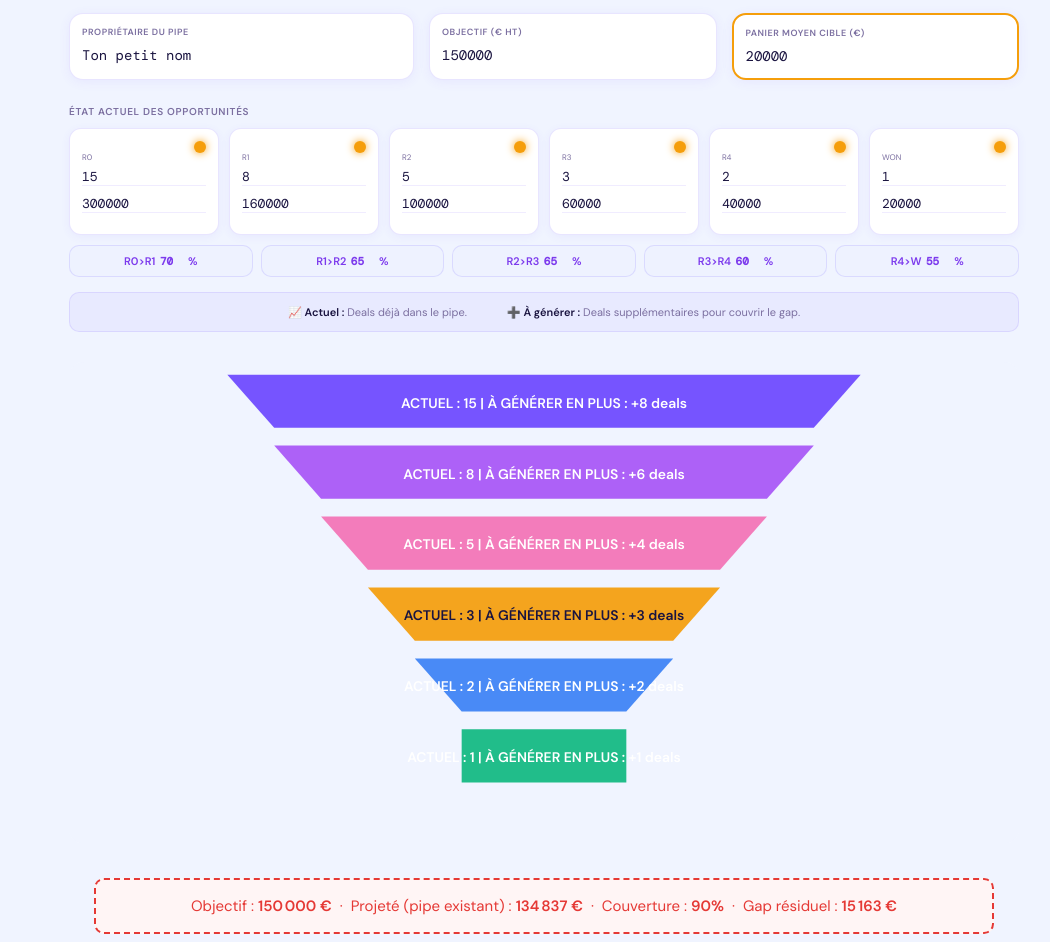
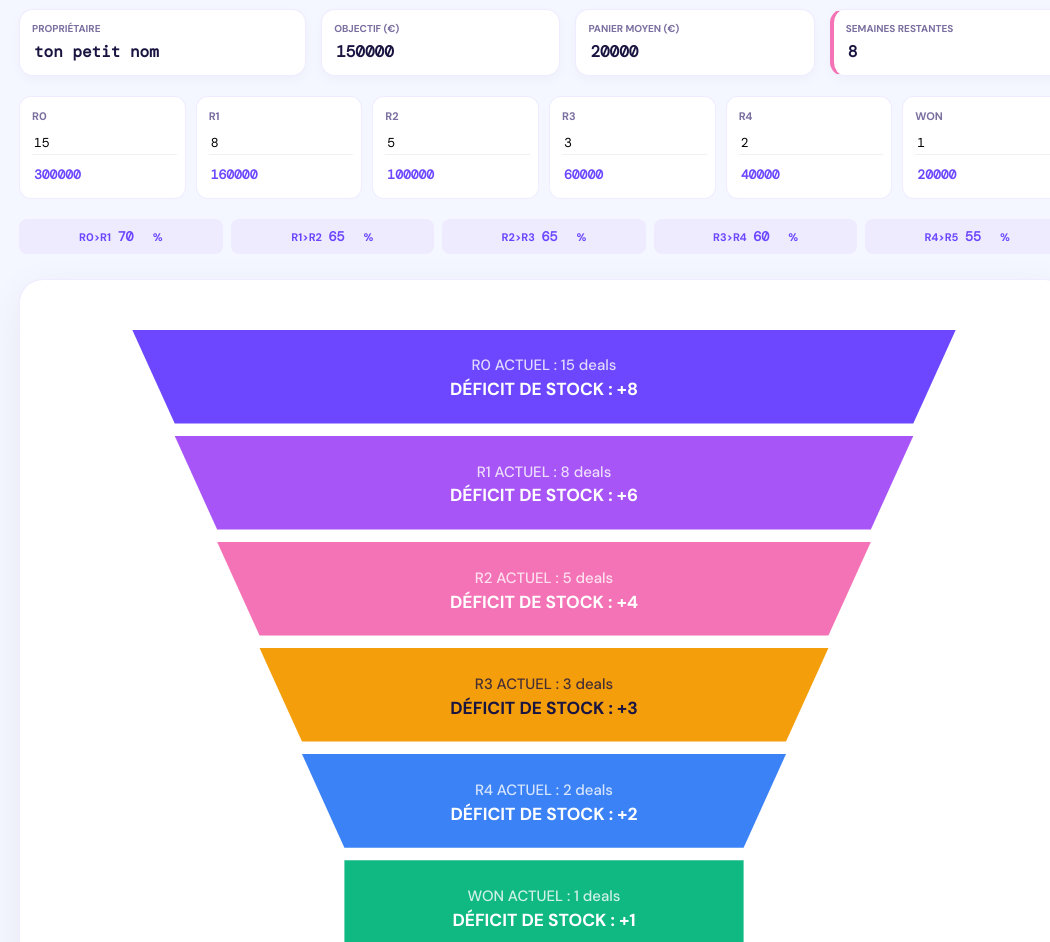
Before and after one commit to jcgascoin/reality-check, a plain HTML site: page index.html in a window 1280 px wide. Shown: the part 96-1038 px from the top of the page, without its empty margins (96-1146 px from the left). Drawn offline with nearby package versions, Linux system fonts and the light colour scheme.

Commit message:
Update index.html

```diff
--- a/index.html
+++ b/index.html
@@ -1,54 +1,46 @@
 <!DOCTYPE html>
 <html lang="fr">
 <head>
-<meta charset="UTF-8"/>
-<meta name="viewport" content="width=device-width, initial-scale=1.0"/>
-<title>The Reality Check — Analyse de Pipe</title>
+    <meta charset="UTF-8">
+    <meta name="viewport" content="width=device-width, initial-scale=1.0">
+    <title>The Reality Check — Pilotage Serein</title>
     <style>
-  @import url('https://fonts.googleapis.com/css2?family=DM+Sans:wght@400;500;600&family=DM+Mono:wght@400;500&display=swap');
-  *, *::before, *::after { box-sizing: border-box; margin: 0; padding: 0; }
+        @import url('https://fonts.googleapis.com/css2?family=DM+Sans:wght@400;500;700&family=DM+Mono&display=swap');
         :root {
-    --bg: #f0f4ff; --surface: #ffffff; --surface2: #eef2ff; --border: rgba(100,80,255,0.15);
-    --text: #1a1440; --muted: #7b6fa0; --accent: #6c47ff; --green: #22a869;
-    --red: #e53935; --amber: #f59e0b; --font: 'DM Sans', sans-serif; --mono: 'DM Mono', monospace;
+            --bg: #f4f7ff; --card: #ffffff; --text: #1a1440; --muted: #7b6fa0;
+            --accent: #6c47ff; --border: rgba(108,71,255,0.1);
         }
-  body { font-family: var(--font); background: var(--bg); color: var(--text); padding: 20px; display: flex; flex-direction: column; align-items: center; }
-  .container { width: 100%; max-width: 950px; }
+        body { font-family: 'DM Sans', sans-serif; background: var(--bg); color: var(--text); padding: 30px 15px; display: flex; flex-direction: column; align-items: center; }
+        .container { width: 100%; max-width: 1050px; }
+        header { text-align: center; margin-bottom: 25px; }
+        header h1 { font-size: 32px; margin: 0; background: linear-gradient(135deg, #6c47ff, #f472b6, #f59e0b); -webkit-background-clip: text; -webkit-text-fill-color: transparent; }
 
-  header { text-align: center; margin-bottom: 30px; }
-  header h1 { font-size: 28px; font-weight: 700; letter-spacing: -0.02em; background: linear-gradient(135deg, #6c47ff, #f472b6, #f59e0b); -webkit-background-clip: text; -webkit-text-fill-color: transparent; }
+        .top-grid { display: grid; grid-template-columns: 1.2fr 1fr 1fr 1fr; gap: 15px; margin-bottom: 20px; }
+        .input-card { background: var(--card); border: 1px solid var(--border); border-radius: 14px; padding: 12px; box-shadow: 0 4px 12px rgba(0,0,0,0.03); }
+        .input-card label { display: block; font-size: 10px; color: var(--muted); font-weight: 700; text-transform: uppercase; margin-bottom: 5px; }
+        .input-card input { width: 100%; border: none; font-family: 'DM Mono'; font-size: 16px; outline: none; color: var(--text); font-weight: 600; }
 
-  .top-grid { display: grid; grid-template-columns: 1.2fr 1fr 1fr; gap: 15px; margin-bottom: 15px; }
-  .input-card { background: var(--surface); border: 1.5px solid var(--border); border-radius: 14px; padding: 12px; box-shadow: 0 2px 12px rgba(108,71,255,0.07); }
-  .input-card label { display: block; font-size: 9px; color: var(--muted); margin-bottom: 6px; font-weight: 700; text-transform: uppercase; letter-spacing: 0.06em; }
-  .input-card input { width: 100%; background: transparent; border: none; font-family: var(--mono); font-size: 14px; color: var(--text); outline: none; }
+        .pipe-grid { display: grid; grid-template-columns: repeat(6, 1fr); gap: 10px; margin-bottom: 20px; }
+        .pipe-card { background: var(--card); border: 1px solid var(--border); border-radius: 12px; padding: 12px; position: relative; }
+        .pipe-card label { font-size: 11px; font-weight: 800; color: var(--muted); display: block; margin-bottom: 8px; }
+        .pipe-card input { width: 100%; border: none; border-bottom: 1px solid #f0f0f0; font-family: 'DM Mono'; font-size: 13px; outline: none; margin-bottom: 8px; padding-bottom: 3px; }
+        .pipe-card input:last-child { margin-bottom: 0; border-bottom: none; font-weight: 700; color: var(--accent); }
 
-  .pipe-grid { display: grid; grid-template-columns: repeat(6, 1fr); gap: 10px; margin-top: 10px; }
-  .pipe-card { background: var(--surface); border: 1.5px solid var(--border); border-radius: 12px; padding: 15px 12px; position: relative; box-shadow: 0 2px 10px rgba(108,71,255,0.06); }
-  .pipe-card input { width: 100%; background: transparent; border: none; font-family: var(--mono); font-size: 13px; color: var(--text); outline: none; margin-bottom: 6px; border-bottom: 1px solid rgba(108,71,255,0.1); }
+        .rates-row { display: grid; grid-template-columns: repeat(5, 1fr); gap: 8px; margin-bottom: 25px; }
+        .rate-card { background: #eeebff; border-radius: 8px; padding: 8px; text-align: center; font-size: 11px; color: var(--accent); font-weight: 700; }
+        .rate-card input { background: transparent; border: none; font-family: 'DM Mono'; width: 35px; text-align: center; color: var(--accent); font-weight: 700; outline: none; }
 
-  .status-dot { position: absolute; top: 12px; right: 12px; width: 12px; height: 12px; border-radius: 50%; }
+        .tunnel-container { background: #fff; border-radius: 24px; padding: 25px; box-shadow: 0 10px 40px rgba(0,0,0,0.06); border: 1px solid var(--border); margin-bottom: 20px; }
+        svg { width: 100%; height: auto; display: block; }
 
-  .rates-row { display: grid; grid-template-columns: repeat(5, 1fr); gap: 8px; margin-top: 10px; }
-  .rate-card { background: var(--surface2); border: 1.5px solid var(--border); border-radius: 10px; padding: 8px; text-align: center; font-size: 11px; color: #7c3aed; font-weight: 600; }
-  .rate-card input { background: transparent; border: none; font-family: var(--mono); font-size: 11px; color: #7c3aed; width: 30px; text-align: right; outline: none; font-weight: 600; }
-
-  .legend-box { margin-top: 15px; padding: 12px; background: rgba(108,71,255,0.05); border-radius: 10px; font-size: 11px; color: var(--muted); display: flex; justify-content: center; gap: 40px; border: 1px solid rgba(108,71,255,0.12); }
-  .legend-item b { color: var(--text); font-weight: 700; }
-
-  .tunnel-wrap { margin-top: 30px; width: 100%; }
-
-  .summary-line { margin: 30px auto 20px; width: 100%; max-width: 900px; border: 2px dashed var(--muted); border-radius: 10px; padding: 16px; text-align: center; font-size: 15px; background: var(--surface); }
-  .summary-line.danger { border-color: var(--red); color: var(--red); background: #fff5f5; }
-  .summary-line.success { border-color: var(--green); color: #166534; background: #f0fdf4; }
-
-  .gap-box { border-radius: 18px; padding: 30px; text-align: center; background: var(--surface); border: 1.5px solid var(--border); box-shadow: 0 4px 20px rgba(108,71,255,0.08); }
-  .gap-box.danger { border-top: 5px solid var(--red); }
-  .gap-box.ok { border-top: 5px solid var(--green); }
-  .action-title { font-size: 13px; text-transform: uppercase; color: var(--muted); margin-bottom: 8px; letter-spacing: 0.08em; font-weight: 700; }
-  .main-val { font-size: 26px; font-weight: 700; margin-bottom: 20px; }
-  .action-text { font-size: 15px; color: var(--text); line-height: 1.6; max-width: 650px; margin: 0 auto; padding-top: 20px; border-top: 1px solid rgba(108,71,255,0.1); }
-  .highlight { color: #fff; font-weight: 700; background: linear-gradient(135deg, #6c47ff, #a78bfa); padding: 2px 10px; border-radius: 6px; }
+        .prospecting-engine {
+            background: #1a1440; color: #fff; border-radius: 20px; padding: 25px; display: grid; grid-template-columns: 1fr 2fr; gap: 30px; align-items: center;
+        }
+        .engine-stat { text-align: center; border-right: 1px solid rgba(255,255,255,0.1); padding-right: 20px; }
+        .engine-stat h2 { font-size: 48px; margin: 0; color: #10b981; } /* Passage au vert pour déstresser */
+        .engine-stat p { font-size: 11px; color: #a5a1ff; text-transform: uppercase; letter-spacing: 1px; margin-top: 5px; }
+        .engine-details { font-size: 15px; line-height: 1.6; }
+        .engine-details b { color: #f472b6; }
     </style>
 </head>
 <body>
@@ -56,156 +48,118 @@
 <div class="container">
     <header>
         <h1>The Reality Check</h1>
-    <p style="color: var(--muted); font-size: 13px; margin-top: 5px;">Quelle est la solidité de ton pipe ? Analyse et plan d'action.</p>
     </header>
 
     <div class="top-grid">
-    <div class="input-card"><label>Propriétaire du pipe</label><input type="text" id="name" value="Ton petit nom" oninput="draw()"/></div>
-    <div class="input-card"><label>Objectif (€ HT)</label><input type="number" id="obj" value="150000" oninput="draw()"/></div>
-    <div class="input-card" style="border-color: #f59e0b; border-width: 2px;"><label>Panier Moyen Cible (€)</label><input type="number" id="ref_aov" value="20000" oninput="draw()"/></div>
+        <div class="input-card"><label>Propriétaire</label><input type="text" id="name" value="ton petit nom"></div>
+        <div class="input-card"><label>Objectif (€)</label><input type="number" id="obj" value="150000"></div>
+        <div class="input-card"><label>Panier Moyen (€)</label><input type="number" id="aov" value="20000"></div>
+        <div class="input-card" style="border-left: 4px solid #f472b6;"><label>Semaines restantes</label><input type="number" id="weeks" value="8"></div>
     </div>
 
-  <div style="font-size: 10px; color: var(--muted); text-transform: uppercase; margin: 25px 0 10px; font-weight: 700; letter-spacing: 0.07em;">État actuel des opportunités</div>
-  <div class="pipe-grid">
-    <div class="pipe-card"><div id="dot0" class="status-dot"></div><label style="font-size:8px; color:var(--muted)">R0 </label><input type="number" id="n0" value="15" oninput="draw()"/><input type="number" id="v0" value="300000" oninput="draw()"/></div>
-    <div class="pipe-card"><div id="dot1" class="status-dot"></div><label style="font-size:8px; color:var(--muted)">R1 </label><input type="number" id="n1" value="8" oninput="draw()"/><input type="number" id="v1" value="160000" oninput="draw()"/></div>
-    <div class="pipe-card"><div id="dot2" class="status-dot"></div><label style="font-size:8px; color:var(--muted)">R2 </label><input type="number" id="n2" value="5" oninput="draw()"/><input type="number" id="v2" value="100000" oninput="draw()"/></div>
-    <div class="pipe-card"><div id="dot3" class="status-dot"></div><label style="font-size:8px; color:var(--muted)">R3 </label><input type="number" id="n3" value="3" oninput="draw()"/><input type="number" id="v3" value="60000" oninput="draw()"/></div>
-    <div class="pipe-card"><div id="dot4" class="status-dot"></div><label style="font-size:8px; color:var(--muted)">R4 </label><input type="number" id="n4" value="2" oninput="draw()"/><input type="number" id="v4" value="40000" oninput="draw()"/></div>
-    <div class="pipe-card"><div id="dotW" class="status-dot"></div><label style="font-size:8px; color:var(--muted)">WON </label><input type="number" id="nW" value="1" oninput="draw()"/><input type="number" id="vW" value="20000" oninput="draw()"/></div>
+    <div class="pipe-grid" id="pipe-inputs"></div>
+    <div class="rates-row" id="rates-inputs"></div>
+
+    <div class="tunnel-container">
+        <svg id="svg-tunnel" viewBox="0 0 800 550"></svg>
     </div>
 
-  <div class="rates-row">
-    <div class="rate-card">R0>R1 <input type="number" id="r01" value="70" oninput="draw()"/>%</div>
-    <div class="rate-card">R1>R2 <input type="number" id="r12" value="65" oninput="draw()"/>%</div>
-    <div class="rate-card">R2>R3 <input type="number" id="r23" value="65" oninput="draw()"/>%</div>
-    <div class="rate-card">R3>R4 <input type="number" id="r34" value="60" oninput="draw()"/>%</div>
-    <div class="rate-card">R4>W <input type="number" id="r4w" value="55" oninput="draw()"/>%</div>
+    <div class="prospecting-engine" id="engine-box">
+        <div class="engine-stat">
+            <h2 id="r0-weekly">0</h2>
+            <p>R0 suggérés / Semaine</p>
         </div>
-
-  <div class="legend-box">
-    <div class="legend-item">📈 <b>Actuel :</b> Deals déjà dans le pipe.</div>
-    <div class="legend-item">➕ <b>À générer :</b> Deals supplémentaires pour couvrir le gap.</div>
+        <div class="engine-details" id="engine-text">
+            On fait le point ? Ton pipe actuel est une excellente base. Pour sécuriser l'objectif avec un matelas confortable, voici la trajectoire idéale...
         </div>
-
-  <div class="tunnel-wrap">
-    <svg id="svg" viewBox="0 0 750 380" xmlns="http://www.w3.org/2000/svg"></svg>
-  </div>
-
-  <div id="summary-line" class="summary-line"></div>
-
-  <div id="gap-box" class="gap-box">
-    <div class="action-title">Diagnostic & Plan d'action</div>
-    <div id="gap-main" class="main-val"></div>
-    <div id="gap-sub" class="action-text"></div>
     </div>
 </div>
 
 <script>
-function v(id) { return parseFloat(document.getElementById(id).value) || 0; }
-function fmt(n) { return Math.round(n).toLocaleString('fr-FR') + ' €'; }
+    const stageMeta = [
+        { label: 'R0', color: '#6c47ff', txt: '#fff' },
+        { label: 'R1', color: '#a855f7', txt: '#fff' },
+        { label: 'R2', color: '#f472b6', txt: '#fff' },
+        { label: 'R3', color: '#f59e0b', txt: '#1a1440' },
+        { label: 'R4', color: '#3b82f6', txt: '#fff' },
+        { label: 'WON', color: '#10b981', txt: '#fff' }
+    ];
 
-function draw() {
-  const name = document.getElementById('name').value;
-  const obj = v('obj'), refAov = v('ref_aov');
-  const t = [v('r01')/100, v('r12')/100, v('r23')/100, v('r34')/100, v('r4w')/100];
-  const nums = [v('n0'), v('n1'), v('n2'), v('n3'), v('n4'), v('nW')];
-  const vals = [v('v0'), v('v1'), v('v2'), v('v3'), v('v4'), v('vW')];
+    const initData = [ [15, 300000], [8, 160000], [5, 100000], [3, 60000], [2, 40000], [1, 20000] ];
+    const defaultRates = [70, 65, 65, 60, 55];
 
-  // Probabilité cumulée d'atteindre WON depuis chaque stage
-  const p = [
-    t[0]*t[1]*t[2]*t[3]*t[4],
-    t[1]*t[2]*t[3]*t[4],
-    t[2]*t[3]*t[4],
-    t[3]*t[4],
-    t[4],
+    const pipeGrid = document.getElementById('pipe-inputs');
+    stageMeta.forEach((s, i) => {
+        pipeGrid.innerHTML += `
+            <div class="pipe-card">
+                <label>${s.label}</label>
+                <input type="number" id="vol-${i}" value="${initData[i][0]}" class="trigger">
+                <input type="number" id="val-${i}" value="${initData[i][1]}" class="trigger">
+            </div>`;
+    });
+
+    const ratesRow = document.getElementById('rates-inputs');
+    defaultRates.forEach((r, i) => {
+        ratesRow.innerHTML += `<div class="rate-card">R${i}>R${i+1} <input type="number" id="r-${i}" value="${r}" class="trigger">%</div>`;
+    });
+
+    function calculate() {
+        const obj = parseFloat(document.getElementById('obj').value) || 0;
+        const aov = parseFloat(document.getElementById('aov').value) || 1;
+        const weeks = parseFloat(document.getElementById('weeks').value) || 1;
+        const vals = stageMeta.map((_, i) => parseFloat(document.getElementById(`val-${i}`).value) || 0);
+        const vols = stageMeta.map((_, i) => parseFloat(document.getElementById(`vol-${i}`).value) || 0);
+        const rates = defaultRates.map((_, i) => (parseFloat(document.getElementById(`r-${i}`).value) || 0) / 100);
+
+        let probs = [
+            rates[0]*rates[1]*rates[2]*rates[3]*rates[4],
+            rates[1]*rates[2]*rates[3]*rates[4],
+            rates[2]*rates[3]*rates[4],
+            rates[3]*rates[4],
+            rates[4],
             1
         ];
 
-  // Atterrissage projeté du pipe existant
-  const totalProjete = vals.reduce((acc, val, i) => acc + (val * (p[i] || 0)), 0);
-  const pct = obj > 0 ? Math.round((totalProjete / obj) * 100) : 0;
+        const totalProjete = vals.reduce((acc, v, i) => acc + (v * probs[i]), 0);
+        const gapFinancier = Math.max(0, obj - totalProjete);
 
-  // Gap résiduel à couvrir (ce que le pipe existant ne couvre pas)
-  const gap = Math.max(0, obj - totalProjete);
+        const probR0toWon = probs[0];
+        const totalR0Needed = Math.ceil(gapFinancier / (aov * probR0toWon));
+        const weeklyR0 = Math.ceil(totalR0Needed / weeks);
 
-  // Deals supplémentaires nécessaires PAR STAGE pour couvrir uniquement le gap
-  const gapWonNeeded = refAov > 0 ? gap / refAov : 0;
-  const extraNeeded = [
-    gapWonNeeded / (p[0] || 1),
-    gapWonNeeded / (p[1] || 1),
-    gapWonNeeded / (p[2] || 1),
-    gapWonNeeded / (p[3] || 1),
-    gapWonNeeded / (p[4] || 1),
-    gapWonNeeded
-  ];
+        // Update SVG
+        const svg = document.getElementById('svg-tunnel');
+        const W = 800; const maxW = 660; const minW = 320; const slotH = 75; const gap = 10;
+        let drawHtml = `<rect width="800" height="550" fill="#ffffff" rx="20"/>`;
 
-  // Dots de statut : vert si le gap est couvert, amber si partiel, rouge si insuffisant
-  const stages = ['0','1','2','3','4','W'];
-  stages.forEach((s, i) => {
-    const dot = document.getElementById('dot' + s);
-    if (gap <= 0) {
-      dot.style.background = '#22a869'; dot.style.boxShadow = '0 0 8px #22a869';
-    } else {
-      const extra = extraNeeded[i];
-      const ratio = nums[i] / (nums[i] + extra);
-      if (ratio >= 1)       { dot.style.background = '#22a869'; dot.style.boxShadow = '0 0 8px #22a869'; }
-      else if (ratio >= 0.5){ dot.style.background = '#f59e0b'; dot.style.boxShadow = '0 0 8px #f59e0b'; }
-      else                  { dot.style.background = '#e53935'; dot.style.boxShadow = '0 0 8px #e53935'; }
+        stageMeta.forEach((s, i) => {
+            const y = 20 + i * (slotH + gap);
+            const wTop = maxW - (maxW - minW) * (i / 5);
+            const wBottom = i === 5 ? wTop : maxW - (maxW - minW) * ((i+1) / 5);
+            const xTop = (W - wTop) / 2;
+            const xBottom = (W - wBottom) / 2;
+            drawHtml += `<polygon points="${xTop},${y} ${xTop+wTop},${y} ${xBottom+wBottom},${y+slotH} ${xBottom},${y+slotH}" fill="${s.color}" />`;
+
+            const deficit = Math.ceil(gapFinancier / (aov * probs[i]));
+            const statusText = deficit > 0 ? `DÉFICIT DE STOCK : +${deficit}` : `STOCK SÉCURISÉ ✓`;
+
+            drawHtml += `
+                <text x="${W/2}" y="${y + slotH/2 - 5}" text-anchor="middle" font-family="DM Sans" font-size="12" font-weight="500" fill="${s.txt}" opacity="0.8">${s.label} ACTUEL : ${vols[i]} deals</text>
+                <text x="${W/2}" y="${y + slotH/2 + 15}" text-anchor="middle" font-family="DM Sans" font-size="14" font-weight="700" fill="${s.txt}">${statusText}</text>
+            `;
+        });
+        svg.innerHTML = drawHtml;
+
+        // Update Engine - Version Adoucie
+        document.getElementById('r0-weekly').innerText = weeklyR0 > 0 ? weeklyR0 : 0;
+        document.getElementById('engine-text').innerHTML = weeklyR0 > 0 ?
+            `Pour couvrir sereinement les derniers <b>${Math.round(gapFinancier).toLocaleString()} €</b>, l'idéal serait d'aller chercher environ <b>${Math.ceil(gapFinancier/aov)} signature(s)</b> supplémentaire(s). <br>
+            En gardant ton rythme actuel, viser <b>${weeklyR0} nouveau(x) R0 par semaine</b> te permettrait de garder un pipe robuste et d'atteindre ton objectif sans stress.` :
+            `Ton pipe est solide ! Avec ta configuration actuelle, l'objectif est mathématiquement couvert. Focus sur l'accompagnement de tes deals en cours pour transformer l'essai !`;
     }
-  });
 
-  // SVG tunnel
-  const W = 750, maxW = 500, minW = 130, slotH = 42, arrowH = 14, topY = 10;
-  const colors = ['#6c47ff','#a855f7','#f472b6','#f59e0b','#3b82f6','#10b981'];
-  const textColors = ['#fff','#fff','#fff','#1a1440','#fff','#fff'];
-  let html = `<rect width="750" height="380" fill="#f0f4ff" rx="12"/>`;
-
-  for (let i = 0; i < 6; i++) {
-    const wC = maxW - (maxW - minW) * (i / 5);
-    const wN = i < 5 ? maxW - (maxW - minW) * ((i + 1) / 5) : wC;
-    const xC = (W - wC) / 2, xN = (W - wN) / 2;
-    const y = topY + i * (slotH + arrowH);
-
-    html += `<polygon points="${xC},${y} ${xC+wC},${y} ${xN+wN},${y+slotH} ${xN},${y+slotH}" fill="${colors[i]}" opacity="0.92"/>`;
-
-    const extra = Math.ceil(extraNeeded[i]);
-    const current = nums[i];
-
-    if (gap <= 0) {
-      html += `<text x="${W/2}" y="${y+slotH/2+5}" text-anchor="middle" font-family="DM Sans" font-size="11" font-weight="700" fill="${textColors[i]}">ACTUEL : ${current} deals — objectif couvert ✓</text>`;
-    } else {
-      html += `<text x="${W/2}" y="${y+slotH/2+5}" text-anchor="middle" font-family="DM Sans" font-size="11" font-weight="700" fill="${textColors[i]}">ACTUEL : ${current}  |  À GÉNÉRER EN PLUS : +${extra} deals</text>`;
-    }
-  }
-  document.getElementById('svg').innerHTML = html;
-
-  // Summary line
-  const summary = document.getElementById('summary-line');
-  summary.className = `summary-line ${pct >= 100 ? 'success' : 'danger'}`;
-  summary.innerHTML = `Objectif : <strong>${fmt(obj)}</strong> &nbsp;·&nbsp; Projeté (pipe existant) : <strong>${fmt(totalProjete)}</strong> &nbsp;·&nbsp; Couverture : <strong>${pct}%</strong> &nbsp;·&nbsp; Gap résiduel : <strong>${fmt(gap)}</strong>`;
-
-  // Diagnostic
-  const box = document.getElementById('gap-box');
-  if (gap <= 0) {
-    box.className = "gap-box ok";
-    document.getElementById('gap-main').style.color = "#22a869";
-    document.getElementById('gap-main').textContent = "Pipeline en bonne santé ✓";
-    document.getElementById('gap-sub').innerHTML = `${name}, ton pipe existant couvre déjà l'objectif. Maintiens l'effort sur le closing.`;
-  } else {
-    box.className = "gap-box danger";
-    const r0Needs = Math.ceil(extraNeeded[0]);
-    document.getElementById('gap-main').style.color = "#e53935";
-    document.getElementById('gap-main').innerHTML = `Gap résiduel à couvrir : ${fmt(gap)}`;
-    document.getElementById('gap-sub').innerHTML = `
-      Ton pipe existant projette <span class="highlight">${fmt(totalProjete)}</span> soit <strong>${pct}%</strong> de l'objectif.<br><br>
-      Pour couvrir les <span class="highlight">${fmt(gap)}</span> manquants, il faut générer en plus :<br><br>
-      <span style="font-size:22px; color:#6c47ff; font-weight:700;">+${r0Needs} nouveaux R0</span>
-      <span style="font-size:13px; color:var(--muted); display:block; margin-top:6px;">en complément des ${nums[0]} deals déjà présents en R0</span>
-    `;
-  }
-}
-draw();
+    document.querySelectorAll('.trigger, input').forEach(el => el.addEventListener('input', calculate));
+    calculate();
 </script>
 </body>
 </html>
```
Lines whose indentation alone changed are shown as unchanged.
